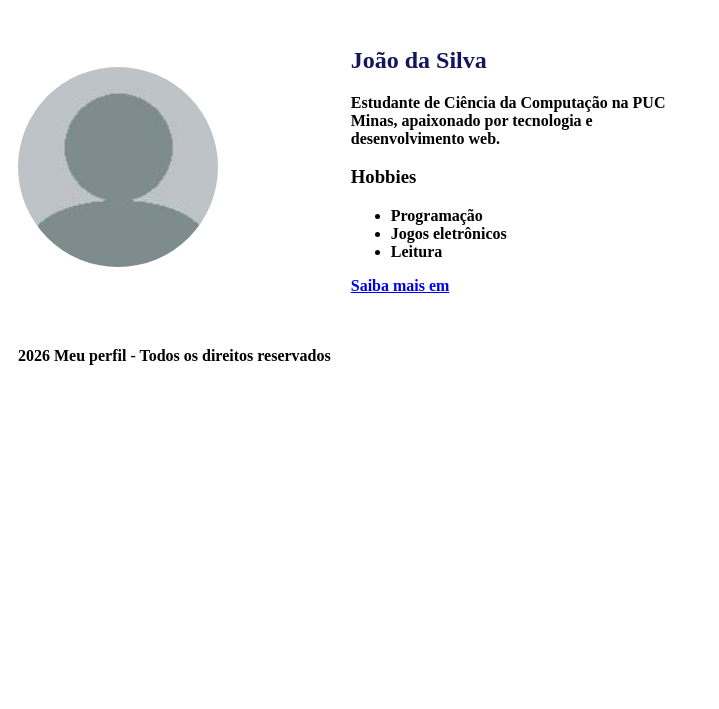
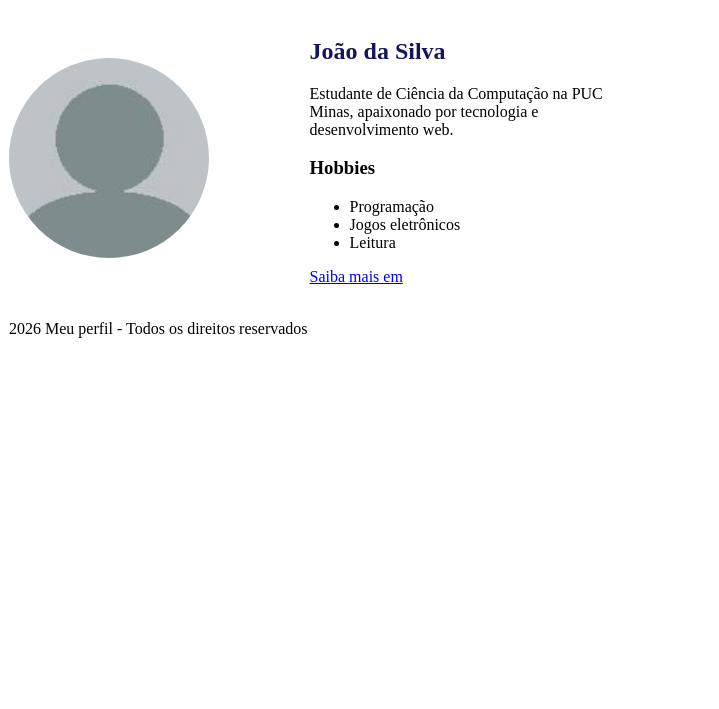
Before and after one commit to sotelles26/AV1-DIW, a plain HTML site: page AV1/index.html in a window 1280 px wide. Shown: the part 91-800 px from the top of the page, without its empty margins (0-719 px from the left). Drawn offline with Linux system fonts and the light colour scheme.

Commit message:
Fix HTML structure and update table cells

```diff
--- a/AV1/index.html
+++ b/AV1/index.html
@@ -11,10 +11,10 @@
                 <th colspan="2"><h1>Meu perfil</h1></th>
             </tr>
             <tr>
-                <th>
+                <td>
                  <img src="foto.jpg"/>
-                </th>
-                <th>
+                </td>
+                <td>
                  <h2>João da Silva</h2>
                  <p>
                     Estudante de Ciência da Computação na PUC<br>
@@ -32,14 +32,14 @@
                  <p>
                     <a href="url">Saiba mais em</a>
                  </p>
-                </th>
+                </td>
             </tr>
             <tr>
-                <th>
+                <td>
                     <p>
                         2026 Meu perfil - Todos os direitos reservados
                     </p>
-                </th>
+                </td>
             </tr>
         </table>
     </body>
```
